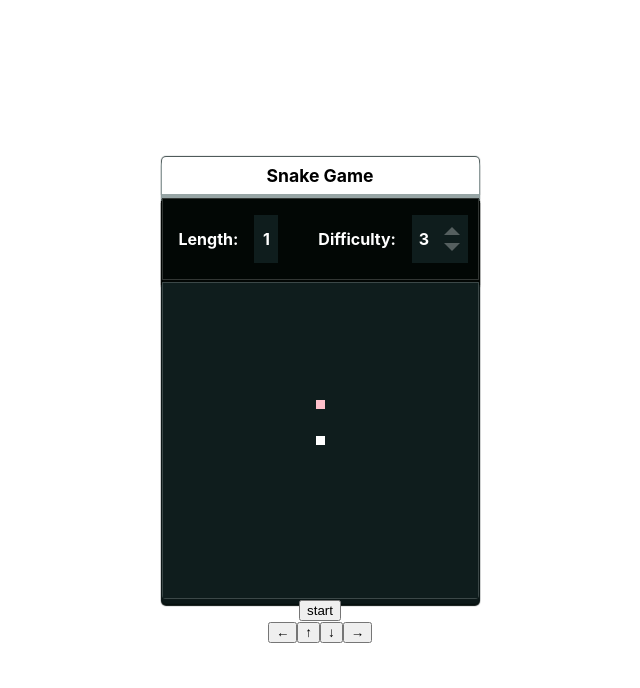
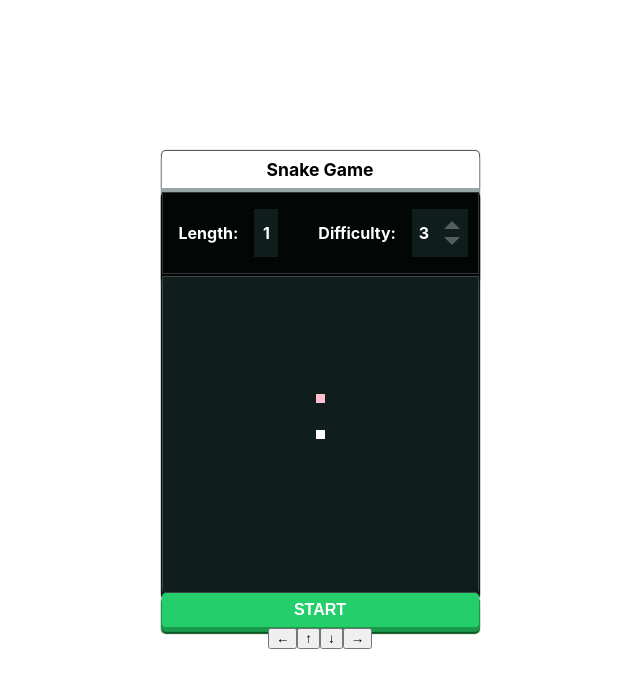
Before and after one commit to version-1/hooks-snake-game, a React (Create React App) app: page / in a window 1280 px wide. Shown: the top 688 px of the page, without its empty margins (320-960 px from the left). Built offline with nearby package versions, Linux system fonts and the light colour scheme.

Commit message:
add style for button

```diff
--- a/src/components/Button.jsx
+++ b/src/components/Button.jsx
@@ -3,10 +3,10 @@ import React from 'react';
 const Button = ({ status, onStart, onStop, onRestart }) => {
   return (
     <div className="button">
-      { status === "gameover" && <button onClick={onRestart}>gameover</button> }
-      { status === "init" && <button onClick={onStart}>start</button> }
-      { status === "suspended" && <button onClick={onStart}>start</button> }
-      { status === "playing" && <button onClick={onStop}>stop</button> }
+      { status === "gameover" && <button className="btn btn-gameover" onClick={onRestart}>GAMEOVER</button> }
+      { status === "init" && <button className="btn btn-init" onClick={onStart}>START</button> }
+      { status === "suspended" && <button className="btn btn-suspended" onClick={onStart}>START</button> }
+      { status === "playing" && <button className="btn btn-playing" onClick={onStop}>STOP</button> }
     </div>
   );
 };
--- a/src/index.css
+++ b/src/index.css
@@ -139,3 +139,35 @@ body {
   transform: scale(.8);
   opacity: .8
 }
+
+.btn {
+  border: 0;
+  cursor: pointer;
+  color: white;
+  border-radius: 4px;
+  width: 100%;
+  font-weight: bold;
+  padding: 8px 16px;
+  font-size: 1rem;
+  transition: all ease .2s;
+}
+
+.btn-init,
+.btn-suspended {
+  box-shadow: 0px 4px 1px 1px #199A4B, 0px 6px 1px 1px #0B5420;
+  background: #23CE6B;
+}
+
+.btn-playing {
+  box-shadow: 0px 4px 1px 1px #D4A752, 0px 6px 1px 1px #956933;
+  background: #FFD166;
+}
+
+.btn-gameover {
+  box-shadow: 0px 4px 1px 1px #CE3959, 0px 6px 1px 1px #8B1C2C;
+  background: #EF476F;
+}
+
+.btn:focus {
+  outline: 0;
+}
```
